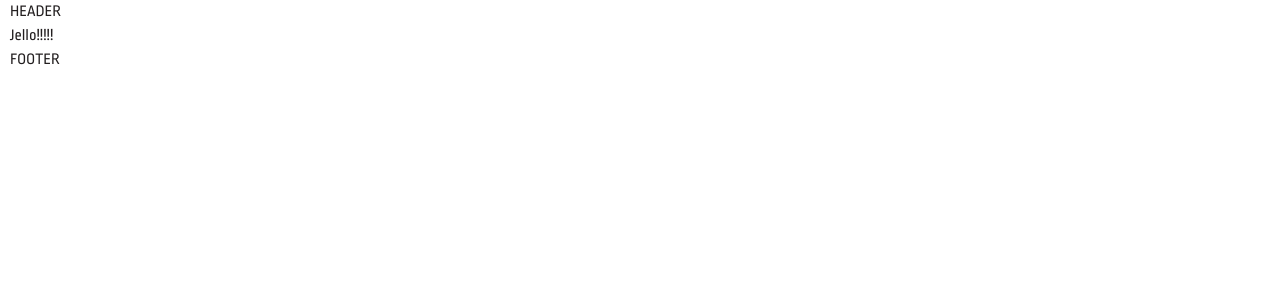
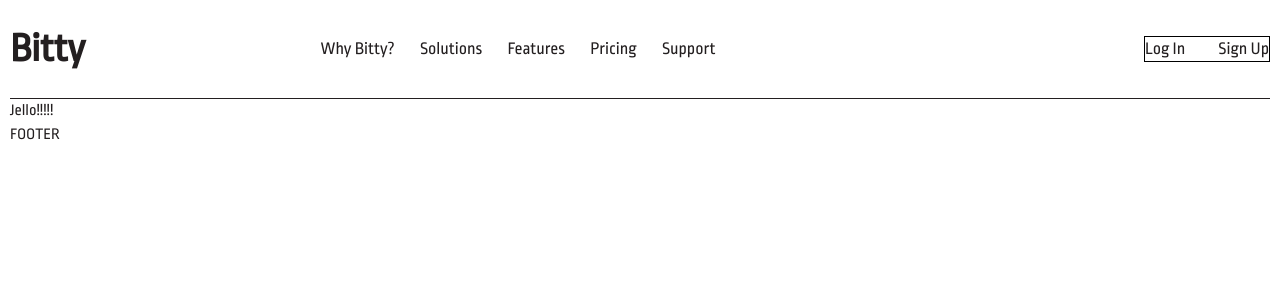
Before and after one commit to AndersonChristian-P/bitty, a React (Create React App) app: page / in a window 1280 px wide. Shown: the top 300 px of the page. Built offline with nearby package versions, Linux system fonts and the light colour scheme.

Commit message:
coded the basic structure and styling for the header component

```diff
--- a/src/components/Header/Header.js
+++ b/src/components/Header/Header.js
@@ -1,4 +1,5 @@
 import React, { Component } from 'react';
+import { Link } from 'react-router-dom';
 
 class Header extends Component {
 
@@ -10,8 +11,24 @@ class Header extends Component {
 
   render() {
     return (
-      <div>
-        HEADER
+      <div className="header">
+        <span className="logo-pages">
+          <figure className="logo"> bitty
+          {/* <img src="" alt=""/> */}
+          </figure>
+          <nav className="pages">
+            <Link className="page" to="/whyBitty">why bitty?</Link>
+            <Link className="page" to="/solutions">solutions</Link>
+            <Link className="page" to="/features">features</Link>
+            <Link className="page" to="/pricing">pricing</Link>
+            <Link className="page" to="/support">support</Link>
+          </nav>
+        </span>
+
+        <span className="login-register">
+          <span className="login">log in</span>
+          <span className="register">sign up</span>
+        </span>
       </div>
     );
   }
--- a/src/components/Header/_Header.scss
+++ b/src/components/Header/_Header.scss
@@ -0,0 +1,44 @@
+.header {
+  border-bottom: 1px solid #231f20;
+  border-bottom: 1px solid var(--blackish-color);
+  position: relative;
+  height: 99px;
+  display: flex;
+  justify-content: space-between;
+  align-items: center;
+  width: 100%;
+  text-transform: capitalize;
+  .logo-pages{
+    // border: 1px solid yellowgreen;
+    display: flex;
+    justify-content: space-between;
+    width: 56%;
+  }
+  .logo {
+    // border: 1px solid green;
+    font-size: 2.5em;
+    font-weight: 700;
+  }
+  .pages {
+    // border: 1px solid blue;
+    width: 56%;
+    display: flex;
+    justify-content: space-between;
+    font-size: 1.1em;
+    .page {
+      text-decoration: none;
+      color: var(--blackish-color);
+    }
+    .page:hover {
+      color: #2a5bd7;
+      color: var(--bluish-color);
+    }
+  }
+  .login-register {
+    border: 1px solid black;
+    display: flex;
+    justify-content: space-between;
+    width: 10%;
+    font-size: 1.1em;
+  }
+}
```
